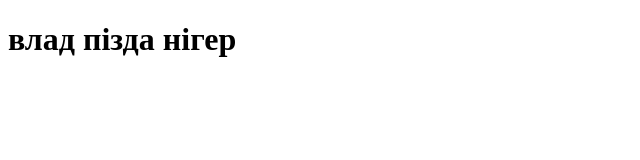
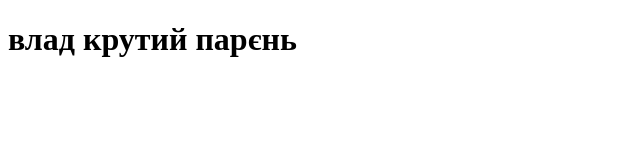
Before and after one commit to mitcheldiditright/test, a plain HTML site: page index.html in a window 1280 px wide. Shown: the whole page, without its empty margins (0-640 px from the left). Drawn offline with Linux system fonts and the light colour scheme.

Commit message:
Add files via upload

```diff
--- a/index.html
+++ b/index.html
@@ -6,6 +6,6 @@
     <title>Document</title>
   </head>
   <body>
-    <h1>влад пізда нігер</h1>
+    <h1>влад крутий парєнь</h1>
   </body>
 </html>
```
